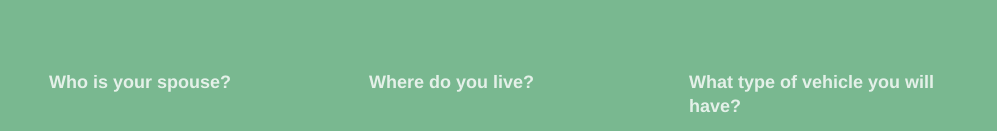
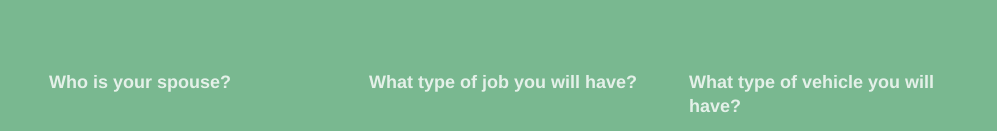
Before and after one commit to ItsTay1998/MASH-Game-24-Spring, a plain HTML site: page index.html in a window 1280 px wide. Shown: the part 327-458 px from the top of the page, without its empty margins (141-1138 px from the left). Drawn offline with Linux system fonts and the light colour scheme.

Commit message:
Updated question

```diff
--- a/index.html
+++ b/index.html
@@ -28,7 +28,7 @@
           <input name="answer_1[]" type="text">
         </div>
         <div class="choice-bucket">
-          <h4 class="highlight">Where do you live?</h4>
+          <h4 class="highlight">What type of job you will have?</h4>
           <input name="answer_2[]" type="text">
           <input name="answer_2[]" type="text">
           <input name="answer_2[]" type="text">
```
